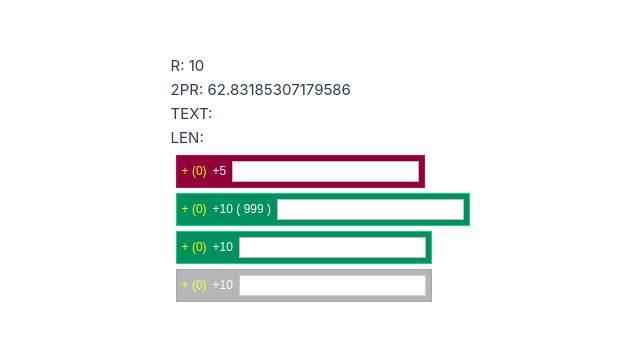
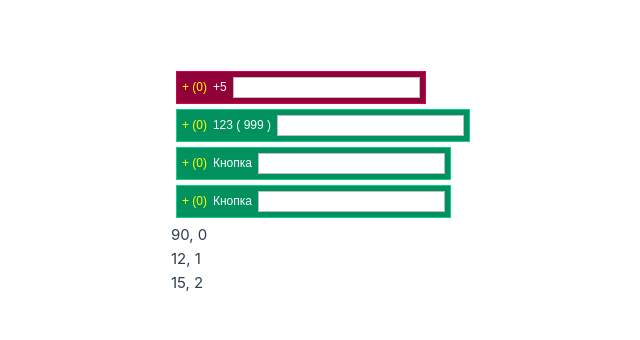
Before and after one commit to reznikovkg/vue-3-docker-compose, a Vue app in the folder vue/: page / in a window 1280 px wide. Shown: the part 220-560 px from the top of the page, without its empty margins (165-805 px from the left). Built offline with nearby package versions, Linux system fonts and the light colour scheme.

Commit message:
Supplement to the 21.02 lecture

```diff
--- a/vue/src/components/pages/IndexPage.vue
+++ b/vue/src/components/pages/IndexPage.vue
@@ -1,65 +1,74 @@
 <template>
   <div>
-    <div>
-      R: {{ count }}
-    </div>
-    <div>
-      2PR: {{ c2pr }}
-    </div>
-    <div>
-      TEXT: {{ lastText }}
-    </div>
-    <div>
-      LEN: {{ lastLen }}
-    </div>
+    <CustomButton :type="'red'" @click="() => addCount(5)">+5</CustomButton>
 
-    <CustomButton type="red" @click="() => addCount(5)">+5</CustomButton>
-
-    <CustomButton @click="() => addCount(10)" @len="(v) => onLen(v)" @text="(t) => onText(t)">
-      +10
+    <CustomButton @click="() => addCount(10)" @len="(v) => check(v)">
+      123
       <template #count>
         999
       </template>
     </CustomButton>
+    <CustomButton @click="() => addCount(10)"></CustomButton>
+    <CustomButton @click="() => addCount(10)" />
 
-    <CustomButton @click="() => addCount(10)" @len="(v) => onLen(v)" @text="(t) => onText(t)">+10</CustomButton>
-    <CustomButton type="disabled" @click="() => addCount(10)" @len="(v) => onLen(v)" @text="(t) => onText(t)">+10</CustomButton>
+    <div>
+      <template v-for="(i, index) in getListPower" :key="index">
+        <div :class="[]">
+          {{ i }}, {{ index }}
+        </div>
+      </template>
+      <!--
+      <div v-for="i in getList" :key="i.t ?? i">
+        {{ i }}
+      </div>
+      -->
+    </div>
   </div>
 </template>
 
 <script>
 import CustomButton from '@/components/ui/CustomButton.vue'
+import { mapActions, mapGetters } from 'vuex'
 
 export default {
-  name: 'IndexPage',
   components: {
     CustomButton
   },
   data () {
     return {
       count: 10,
-      lastLen: null,
-      lastText: ''
+      params: []
     }
   },
   computed: {
+    ...mapGetters('list', [
+      'getList',
+      // 'getListPower'
+      'getListPower'
+    ]),
     c2pr () {
       return 2 * Math.PI * this.count
     }
   },
+  mounted () {
+    console.log(this.getList[0].t)
+    this.getList[0].t = 90
+  },
   methods: {
+    ...mapActions('list', [
+      'setList'
+    ]),
     addCount (v = 10) {
       this.count += v
+      // const p = [...this.getListPower]
+      // p.push(v)
+      // this.setList(p)
+
+      // asdas
     },
-    onLen (v) {
-      this.lastLen = v
-    },
-    onText (t) {
-      this.lastText = t
+    check (v) {
+      alert(v)
     }
   }
 }
 </script>
-
-<style lang="scss">
-</style>
--- a/vue/src/store/list.js
+++ b/vue/src/store/list.js
@@ -1,22 +1,26 @@
+const MUTATIONS = {
+  SET_LIST: 'SET_LIST'
+}
+
 export default {
   namespaced: true,
   state () {
     return {
-      list: [1, 2, 3]
+      list: [{ t: 10 }, { t: 12 }, { t: 15 }]
     }
   },
   getters: {
     getList: (state) => state.list,
+    getListPower: (state) => state.list.map(i => i.t),
   },
   mutations: {
-    SET_LIST: (state, payload) => {
+    [MUTATIONS.SET_LIST]: (state, payload) => {
       state.list = payload
     },
   },
   actions: {
     setList: (store, payload) => {
-      store.commit('SET_LIST', payload)
-      // store.dispatch('list/setList', null, { root: true })
+      store.commit(MUTATIONS.SET_LIST, payload)
     },
   }
 }
```
